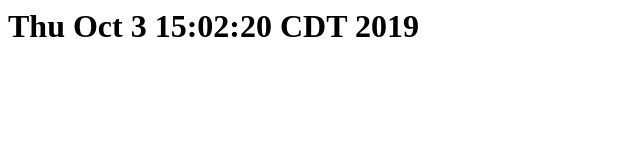
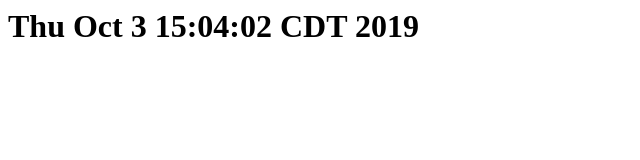
Before and after one commit to ricardojudo/example-httpd, a plain HTML site: page public_html/index.html in a window 1280 px wide. Shown: the full height of the page, 0-640 px from the left. Drawn offline with Linux system fonts and the light colour scheme.

Commit message:
Change Thu Oct  3 15:04:02 CDT 2019

```diff
--- a/public_html/index.html
+++ b/public_html/index.html
@@ -1 +1 @@
-<h1> Thu Oct  3 15:02:20 CDT 2019 </h1>
+<h1> Thu Oct  3 15:04:02 CDT 2019 </h1>
```
